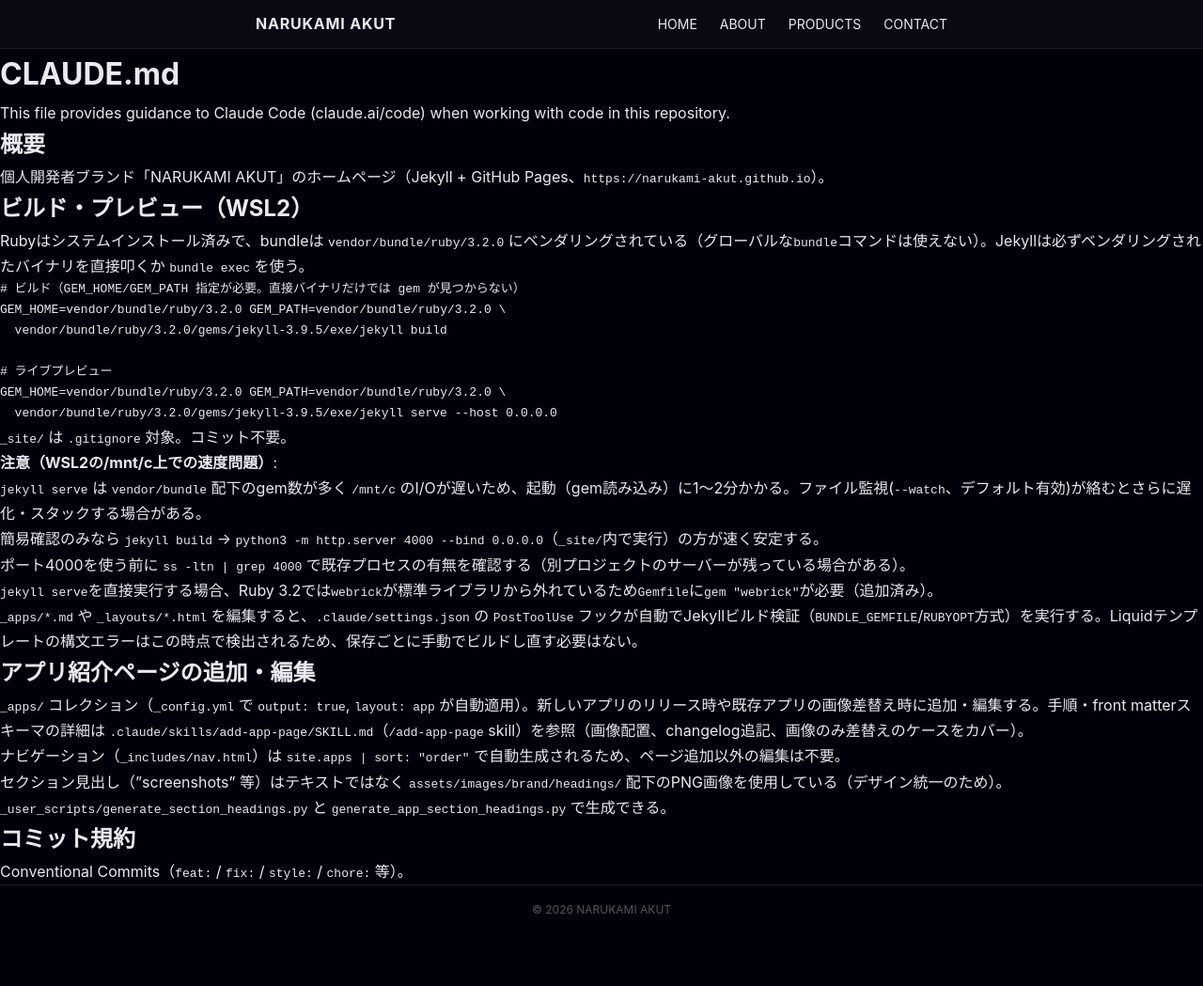
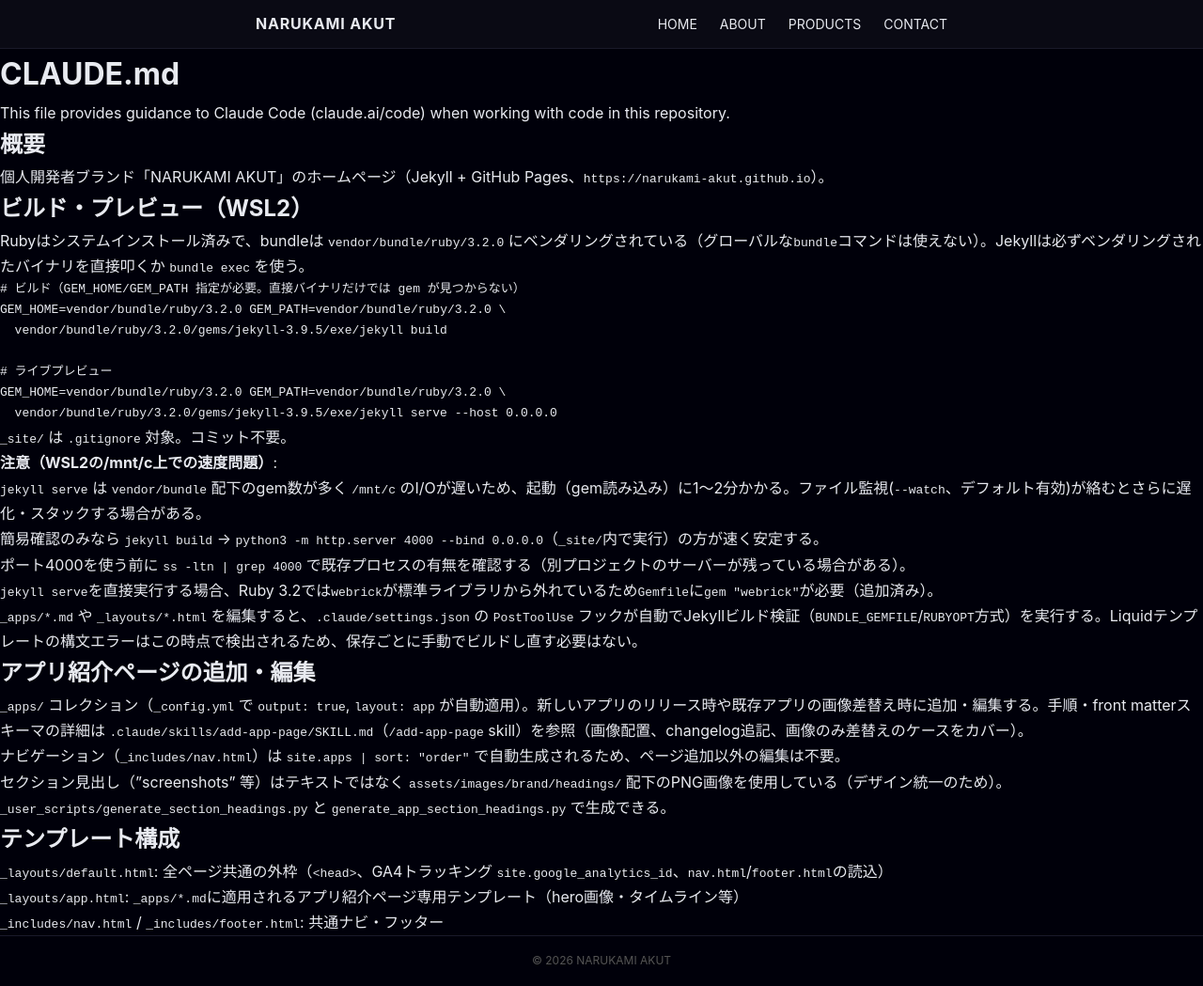
Before and after one commit to NARUKAMI-AKUT/narukami-akut.github.io, a Jekyll site: the page built from CLAUDE.md, in a window 1280 px wide and 1049 px high. Shown: the whole window at 94% size. Built offline with Jekyll 4.4.1, drawn with Linux system fonts in a browser that asks for light colours; our own code applies the rules of GitHub Pages for plain Markdown files.

Commit message:
docs: CLAUDE.mdにテンプレート構成の説明セクションを追加
コミット規約セクションをテンプレート構成（layouts/includes）の説明に置き換え。

Co-Authored-By: Claude Sonnet 5 <noreply@anthropic.com>

```diff
--- a/CLAUDE.md
+++ b/CLAUDE.md
@@ -37,6 +37,8 @@ GEM_HOME=vendor/bundle/ruby/3.2.0 GEM_PATH=vendor/bundle/ruby/3.2.0 \
 
 セクション見出し（"screenshots" 等）はテキストではなく `assets/images/brand/headings/` 配下のPNG画像を使用している（デザイン統一のため）。`_user_scripts/generate_section_headings.py` と `generate_app_section_headings.py` で生成できる。
 
-## コミット規約
+## テンプレート構成
 
-Conventional Commits（`feat:` / `fix:` / `style:` / `chore:` 等）。
+- `_layouts/default.html`: 全ページ共通の外枠（`<head>`、GA4トラッキング `site.google_analytics_id`、`nav.html`/`footer.html`の読込）
+- `_layouts/app.html`: `_apps/*.md`に適用されるアプリ紹介ページ専用テンプレート（hero画像・タイムライン等）
+- `_includes/nav.html` / `_includes/footer.html`: 共通ナビ・フッター
```
